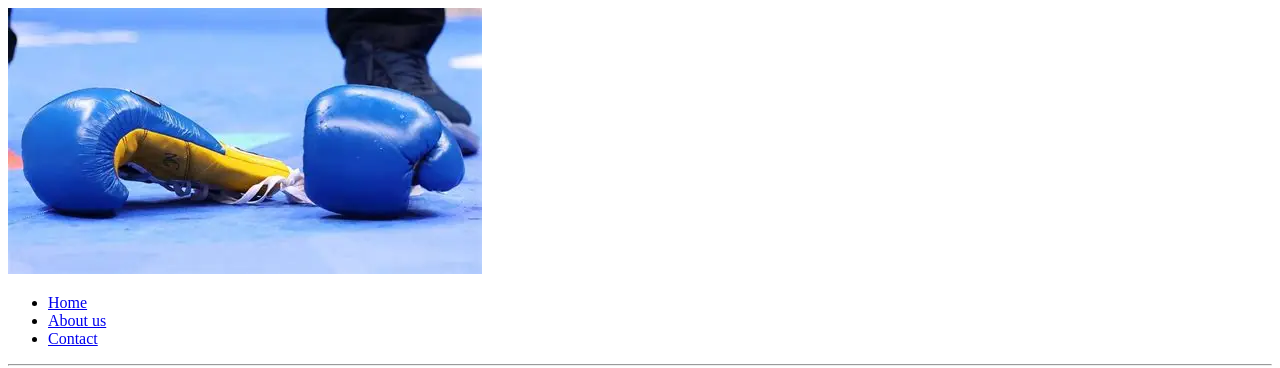
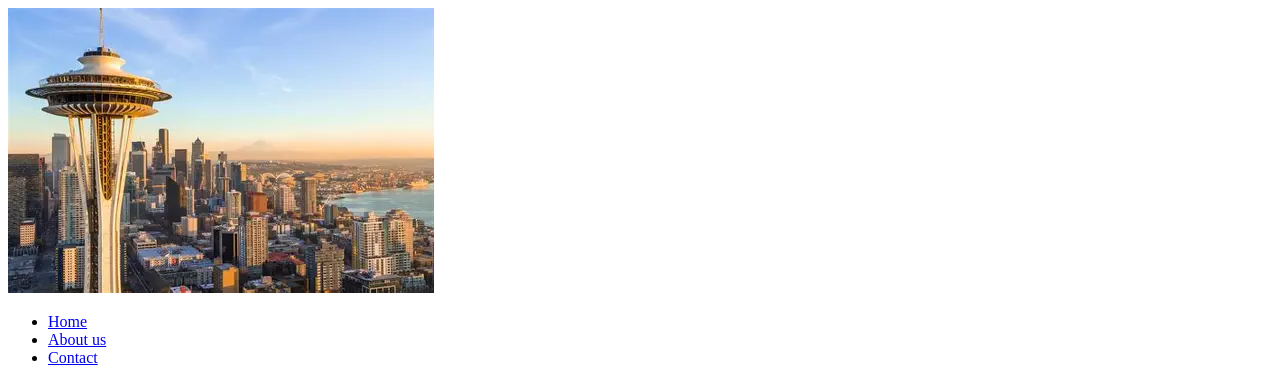
Before and after one commit to mmaki01/project1, a plain HTML site: page index.html in a window 1280 px wide. Shown: the top 368 px of the page. Drawn offline with Linux system fonts and the light colour scheme.

Commit message:
Replace boxing image with Seattle Space Needle image

```diff
--- a/index.html
+++ b/index.html
@@ -4,7 +4,7 @@
 <title>Hobbies: Home</title>
 </head>
 <body>
-<img src="images/boxing.webp" alt="Banner image">
+<img src="images/seattle spaceneedle.webp" alt="Banner image">
 <ul>
 <li><a href="index.html">Home</li></a>
 <li><a href="about.html">About us</li></a>
```
